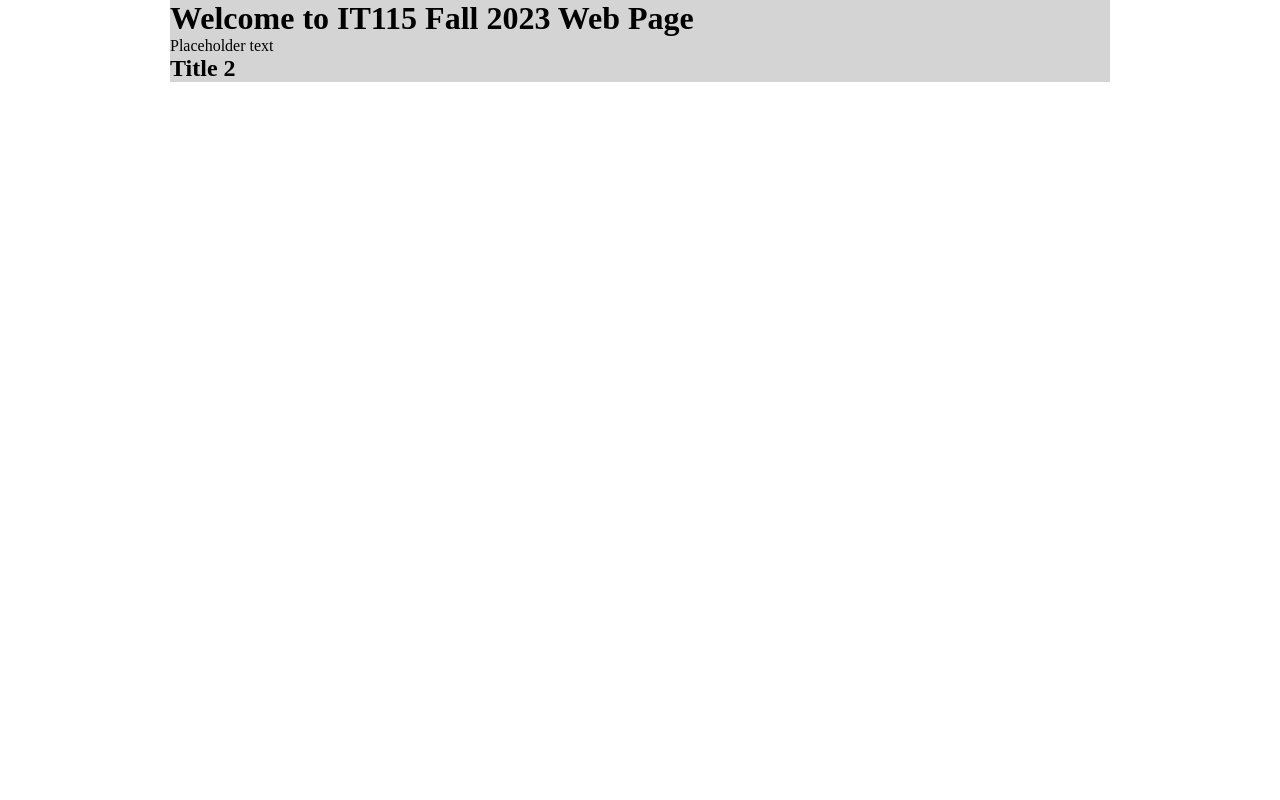
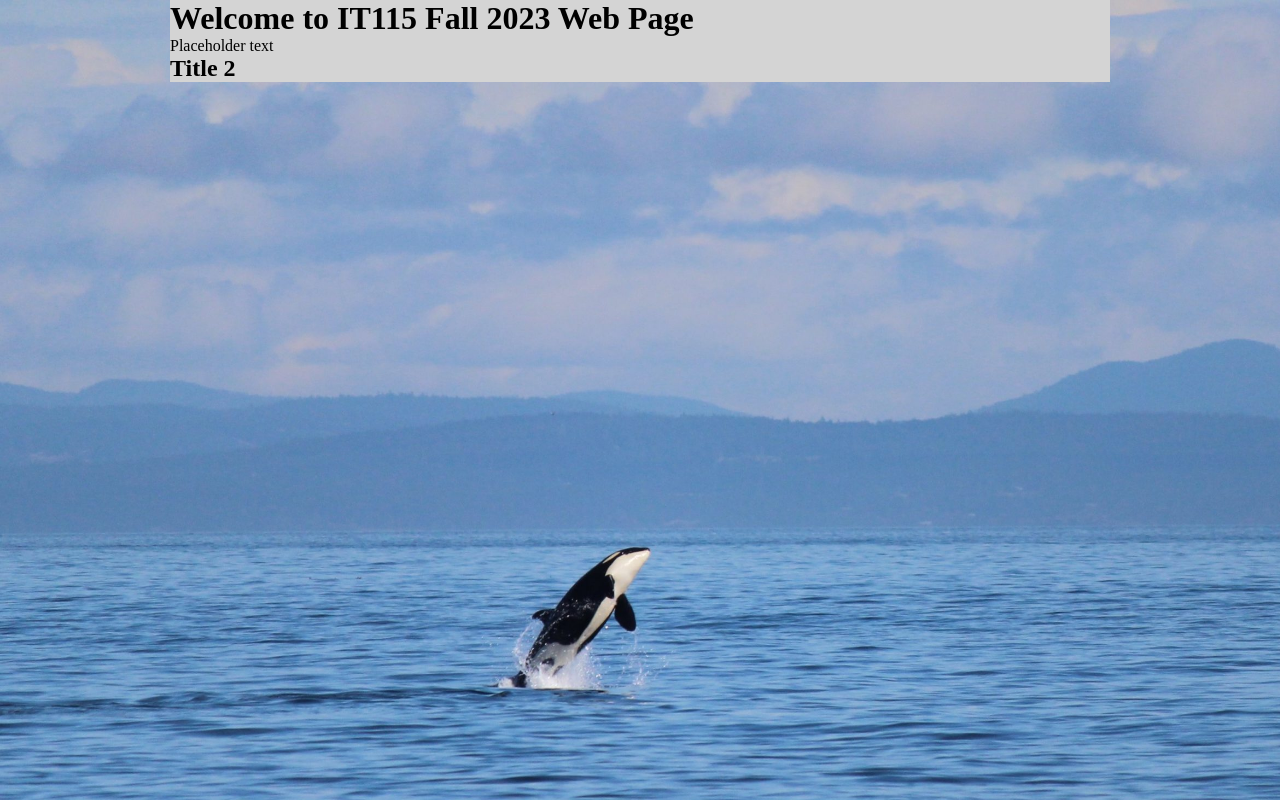
Before and after one commit to keiffer213/IT115-A4, a plain HTML site: page index.html in a window 1280 px wide. Drawn offline with Linux system fonts and the light colour scheme.

Commit message:
Adds images folder & update styles.css
Add a folder to images to refer to
update styles.css for background

```diff
--- a/styles.css
+++ b/styles.css
@@ -1,6 +1,12 @@
 * { /* clear all element format*/
     padding:0;
     margin:0;
+}
+
+body {
+    background-image: url("images/orcas.jpg");
+    background-size: 1400px;
+    background-attachment:fixed;
 }
 
 div#wrapper {
```
Also changed, not shown: images/orcas.jpg (added).
